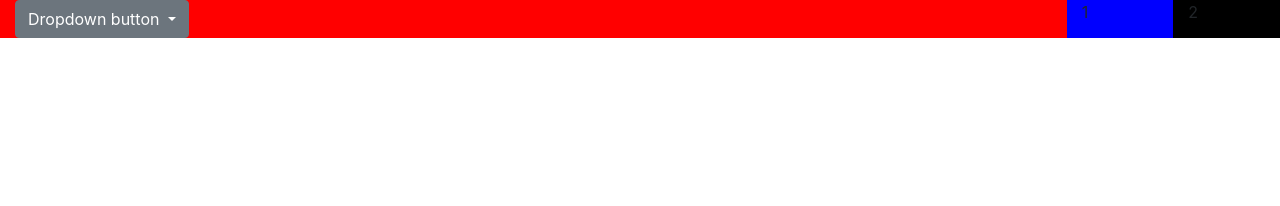
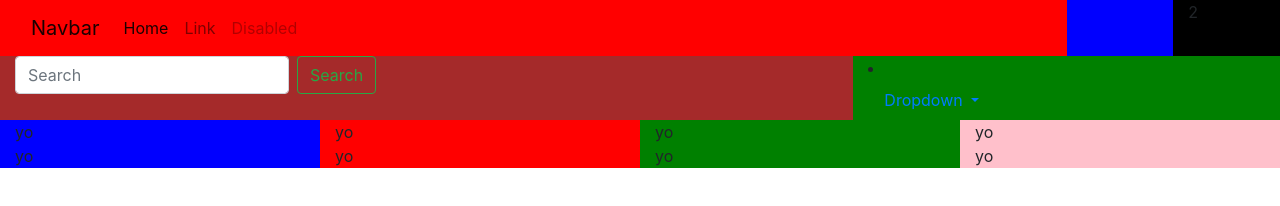
Before and after one commit to VincentLhosteEpitech/integrationtest, a plain HTML site: page index.html in a window 1280 px wide. Drawn offline with nearby package versions, Linux system fonts and the light colour scheme.

Commit message:
commit midi

```diff
--- a/index.html
+++ b/index.html
@@ -10,47 +10,130 @@
   <!-- Optional JavaScript -->
 
   <!-- jQuery first, then Popper.js, then Bootstrap JS -->
-  <!--<script src="https://code.jquery.com/jquery-3.2.1.slim.min.js" integrity="sha384-KJ3o2DKtIkvYIK3UENzmM7KCkRr/rE9/Qpg6aAZGJwFDMVNA/GpGFF93hXpG5KkN" crossorigin="anonymous"></script>
+  <script src="https://code.jquery.com/jquery-3.2.1.slim.min.js" integrity="sha384-KJ3o2DKtIkvYIK3UENzmM7KCkRr/rE9/Qpg6aAZGJwFDMVNA/GpGFF93hXpG5KkN" crossorigin="anonymous"></script>
   <script src="https://cdnjs.cloudflare.com/ajax/libs/popper.js/1.12.9/umd/popper.min.js" integrity="sha384-ApNbgh9B+Y1QKtv3Rn7W3mgPxhU9K/ScQsAP7hUibX39j7fakFPskvXusvfa0b4Q" crossorigin="anonymous"></script>
-  <script src="https://maxcdn.bootstrapcdn.com/bootstrap/4.0.0/js/bootstrap.min.js" integrity="sha384-JZR6Spejh4U02d8jOt6vLEHfe/JQGiRRSQQxSfFWpi1MquVdAyjUar5+76PVCmYl" crossorigin="anonymous"></script>-->
+  <script src="https://maxcdn.bootstrapcdn.com/bootstrap/4.0.0/js/bootstrap.min.js" integrity="sha384-JZR6Spejh4U02d8jOt6vLEHfe/JQGiRRSQQxSfFWpi1MquVdAyjUar5+76PVCmYl" crossorigin="anonymous"></script>
 </head>
 <body>
 
 	<div class="container-fluid">
 	 	<div class="row">
 
-		 		<div class="col-xs-8 col-sm-8 col-md-10" style="background-color:red;">
+		 		<div class="col-8 col-xs-8 col-sm-8 col-md-10" style="background-color:red;">
 
-		 			<!--First navbar-->
+		 			<!-- NAVIGATION -->
 
-		 			<!--Insertion du menu dropdown-->
+		 			<nav class="navbar navbar-expand-lg navbar-light">
+						  <a class="navbar-brand" href="#">Navbar</a>
 
-			 			<div class="dropdown">
-						  <button class="btn btn-secondary dropdown-toggle" type="button" id="dropdownMenuButton" data-toggle="dropdown" aria-haspopup="true" aria-expanded="false">
-						    Dropdown button
+						  <button class="navbar-toggler" type="button" data-toggle="collapse" data-target="#navbarSupportedContent" aria-controls="navbarSupportedContent" aria-expanded="false" aria-label="Toggle navigation">
+
+						  <span class="navbar-toggler-icon"></span>
 						  </button>
-						  <div class="dropdown-menu" aria-labelledby="dropdownMenuButton">
-						    <a class="dropdown-item" href="#">Action</a>
-						    <a class="dropdown-item" href="#">Another action</a>
-						    <a class="dropdown-item" href="#">Something else here</a>
-						    <a class="dropdown-item" href="#">Yolo</a>
+
+						  <div class="collapse navbar-collapse" id="navbarSupportedContent">
+						    <ul class="navbar-nav mr-auto">
+
+
+							      <li class="nav-item active">
+							        <a class="nav-link" href="#">Home <span class="sr-only">(current)</span></a>
+							      </li>
+
+							      <li class="nav-item">
+							        <a class="nav-link" href="#">Link</a>
+							      </li>
+
+							      <li class="nav-item">
+							        <a class="nav-link disabled" href="#" tabindex="-1" aria-disabled="true">Disabled</a>
+							      </li>
+
+						    </ul>
 						  </div>
-						</div>
+					</nav>
 
 					<!--//-->
 
-		 		</div>
+					<!-- ELSE IN TOP BAR-->
 
-		 		<div class="col-xs-2 col-sm-2 col-md-1" style="background-color:blue;">
-		 			1
-		 		</div>
+			 	</div><!--COL-->
 
-		 		<div class="col-xs-2 col-sm-2 col-md-1" style="background-color:black;">
-		 			2
-		 		</div>
-	 	</div>
+			 	<div class="col-2 col-xs-2 col-sm-2 col-md-1" style="background-color:blue;">
 
- 	</div>
+			 	</div><!--COL-->
+
+			 	<div class="col-2 col-xs-2 col-sm-2 col-md-1" style="background-color:black;">
+			 			2
+			 	</div><!--COL-->
+	 	</div><!--ROW1-->
+	 	<!--second top row-->
+	 	<div class="row">
+	 		<div class="col-12 col-xs-12 col-sm-8" style="background-color:brown;">
+	 		<!-- SEARCH FORM -->
+	 			<form class="form-inline my-2 my-lg-0">
+					      <input class="form-control mr-sm-2" type="search" placeholder="Search" aria-label="Search">
+					      <button class="btn btn-outline-success my-2 my-sm-0" type="submit">Search</button>
+				</form>
+	 		</div><!--COL-->
+	 		<div class="col-12 col-xs-12 col-sm-4" style="background-color:green;">
+	 		<!-- DROPDOWN -->
+					      <li class="nav-item dropdown">
+					        <a class="nav-link dropdown-toggle" href="#" id="navbarDropdown" role="button" data-toggle="dropdown" aria-haspopup="true" aria-expanded="false">
+					          Dropdown
+					        </a>
+					        <div class="dropdown-menu" aria-labelledby="navbarDropdown">
+					          <a class="dropdown-item" href="#">Action</a>
+					          <a class="dropdown-item" href="#">Another action</a>
+					          <div class="dropdown-divider"></div>
+					          <a class="dropdown-item" href="#">Something else here</a>
+					        </div>
+					      </li>
+	 		</div><!--COL-->
+	 	</div><!--ROW2-->
+
+
+
+
+	 	<div class="row">
+	 		<div class="col-12 col-xs-12 col-sm-6 col-md-3" style="background-color:blue;">
+	 		yo
+	 		</div><!--COL-->
+	 		<div class="col-12 col-xs-12 col-sm-6 col-md-3" style="background-color:red;">
+	 		yo
+	 		</div><!--COL-->
+	 		<div class="col-12 col-xs-12 col-sm-6 col-md-3" style="background-color:green;">
+	 		yo
+	 		</div><!--COL-->
+	 		<div class="col-12 col-xs-12 col-sm-6 col-md-3" style="background-color:pink;">
+	 		yo
+	 		</div><!--COL-->
+	 	</div><!--ROW2-->
+
+	 	<div class="row">
+	 		<div class="col-12 col-xs-12 col-sm-6 col-md-3" style="background-color:blue;">
+	 		yo
+	 		</div><!--COL-->
+	 		<div class="col-12 col-xs-12 col-sm-6 col-md-3" style="background-color:red;">
+	 		yo
+	 		</div><!--COL-->
+	 		<div class="col-12 col-xs-12 col-sm-6 col-md-3" style="background-color:green;">
+	 		yo
+	 		</div><!--COL-->
+	 		<div class="col-12 col-xs-12 col-sm-6 col-md-3" style="background-color:pink;">
+	 		yo
+	 		</div><!--COL-->
+	 	</div><!--ROW2-->
+
+
+
+
+
+
+
+
+
+
+
+ 	</div><!--CONTAINER-->
 
 </body>
 </html>
```
